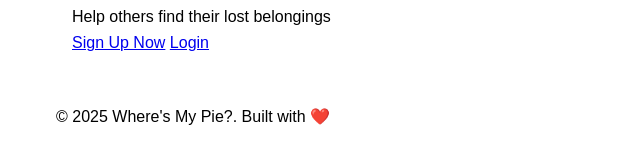
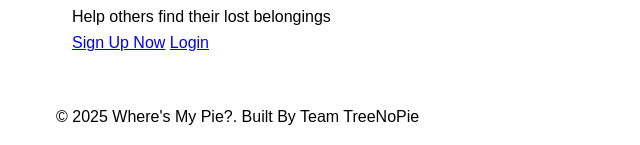
Before and after one commit to Irenemicooo/WheresMyPie, a PHP site: page /WheresMyPie/index.php in a window 1280 px wide. Shown: the part 1013-1158 px from the top of the page, without its empty margins (0-640 px from the left). Run offline with PHP 8.4, Linux system fonts and the light colour scheme; data that the repository does not hold is empty.

Commit message:
change footer description

```diff
--- a/public_html/includes/footer.php
+++ b/public_html/includes/footer.php
@@ -17,7 +17,7 @@ $isLoggedIn = isset($auth) && $auth->isLoggedIn();
         <div class="container">
             <div class="footer-content">
                 <div class="footer-info">
-                    <p>&copy; <?= $currentYear ?> <?= APP_NAME ?>. Built with ❤️</p>
+                    <p>&copy; <?= $currentYear ?> <?= APP_NAME ?>. Built By Team TreeNoPie</p>
                     <?php if ($isLoggedIn): ?>
                         <div class="footer-nav">
                             <a href="<?= BASE_URL ?>/user/dashboard.php">My Dashboard</a> |
```
